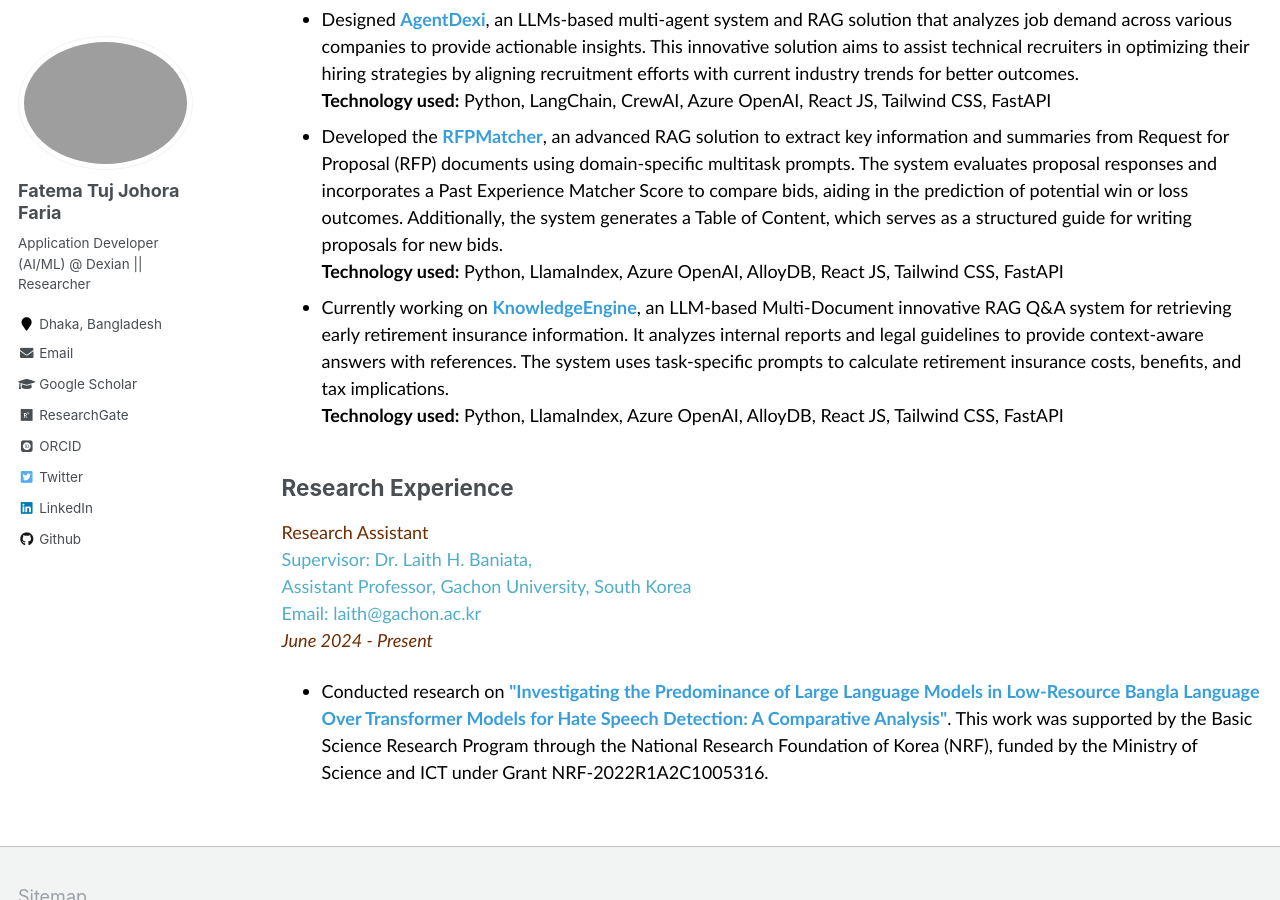
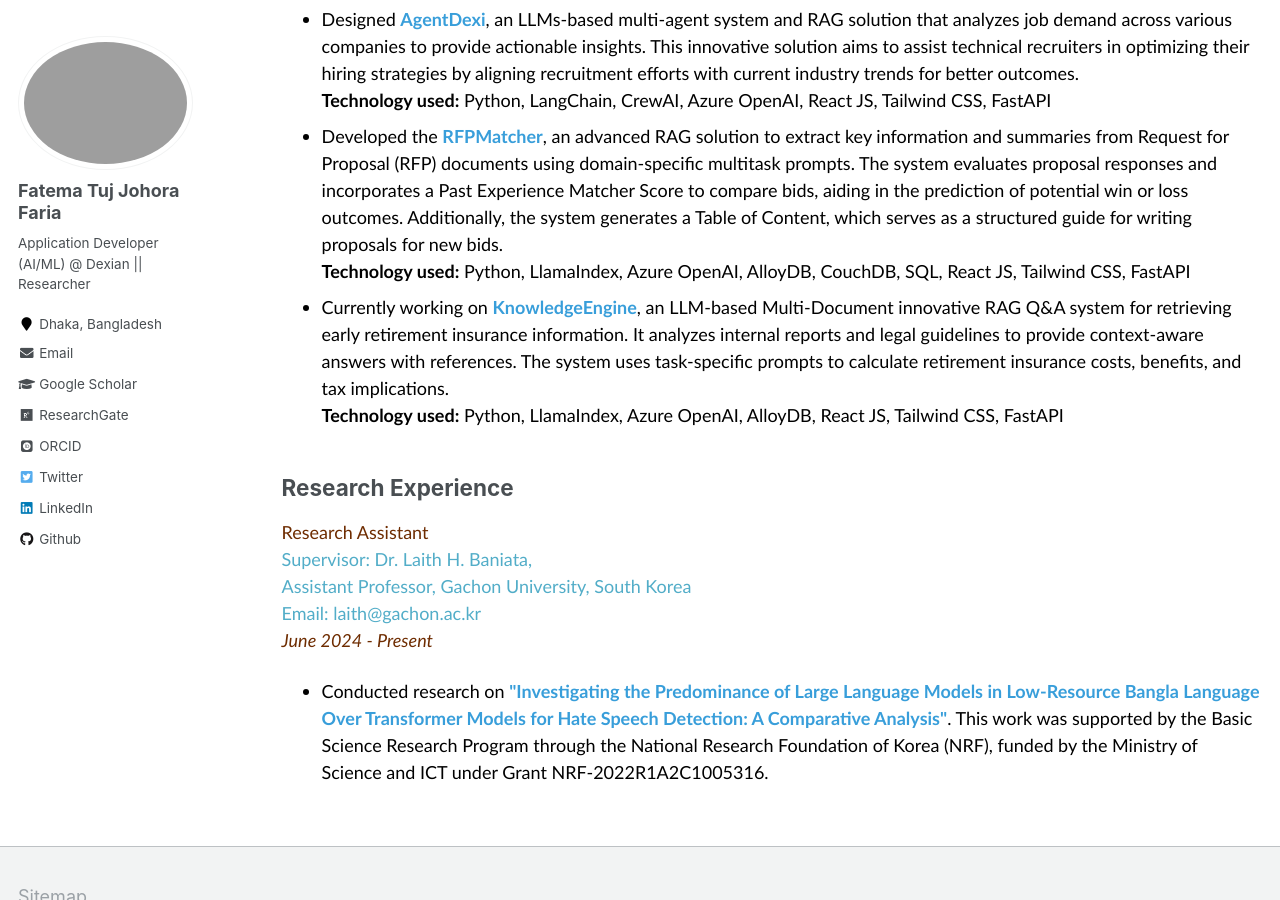
Before and after one commit to fatemafaria142/fatemafaria142.github.io, a Jekyll site: the page built from _pages/work.md, in a window 1280 px wide and 900 px high, scrolled down 567 px. Built offline with Jekyll 4.4.1, drawn with Linux system fonts in a browser that asks for light colours; some web fonts are replaced.

Commit message:
Update to work

```diff
--- a/_pages/work.md
+++ b/_pages/work.md
@@ -27,7 +27,7 @@ title: ""
 
 <li>Developed the <b style="color:#389EDA">RFPMatcher</b>, an advanced RAG solution to extract key information and summaries from Request for Proposal (RFP) documents using domain-specific multitask prompts. The system evaluates proposal responses and incorporates a Past Experience Matcher Score to compare bids, aiding in the prediction of potential win or loss outcomes. Additionally, the system generates a Table of Content, which serves as a structured guide for writing proposals for new bids.
 <br>
-<b>Technology used:</b> Python, LlamaIndex, Azure OpenAI, AlloyDB, React JS, Tailwind CSS, FastAPI</li>
+<b>Technology used:</b> Python, LlamaIndex, Azure OpenAI, AlloyDB, CouchDB, SQL, React JS, Tailwind CSS, FastAPI</li>
 
 <li>Currently working on <b style="color:#389EDA">KnowledgeEngine</b>, an LLM-based Multi-Document innovative RAG Q&A system for retrieving early retirement insurance information. It analyzes internal reports and legal guidelines to provide context-aware answers with references. The system uses task-specific prompts to calculate retirement insurance costs, benefits, and tax implications.
 <br>
```
